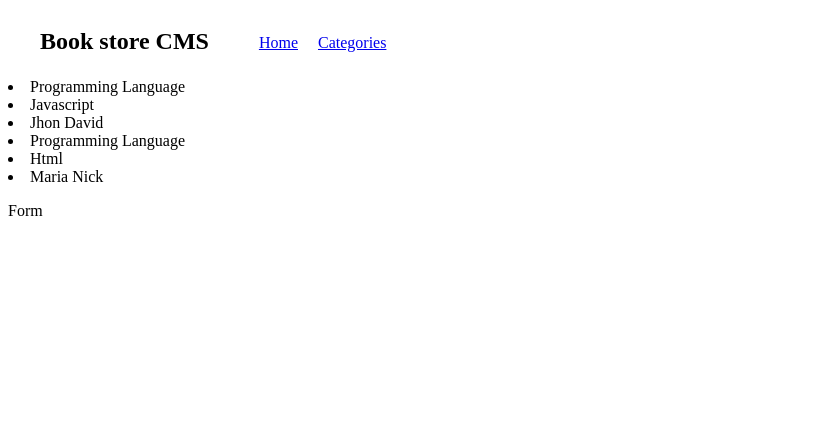
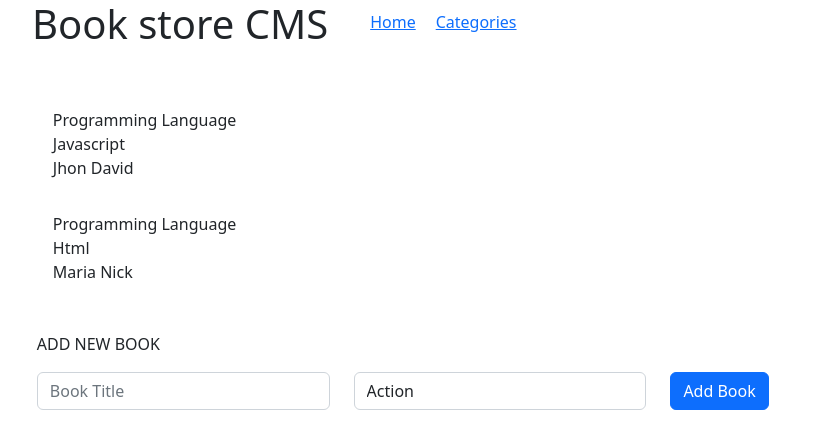
Before and after one commit to looh16/bookstore, a React (Create React App) app: page / in a window 1280 px wide. Shown: the top 448 px of the page, without its empty margins (0-824 px from the left). Built offline with nearby package versions, Linux system fonts and the light colour scheme.

Commit message:
Add form and css

```diff
--- a/package.json
+++ b/package.json
@@ -11,6 +11,7 @@
     "@testing-library/user-event": "^13.5.0",
     "big-js": "^3.1.3",
     "big.js": "^6.2.1",
+    "bootstrap": "^5.2.0",
     "eslint": "^7.32.0",
     "eslint-config-airbnb": "^18.2.1",
     "eslint-plugin-import": "^2.26.0",
@@ -18,9 +19,12 @@
     "eslint-plugin-react": "^7.30.1",
     "eslint-plugin-react-hooks": "^4.6.0",
     "react": "^18.2.0",
+    "react-bootstrap": "^2.5.0",
     "react-dom": "^18.2.0",
+    "react-dropdown-select": "^4.9.0",
     "react-router-dom": "^6.3.0",
     "react-scripts": "5.0.1",
+    "react-select": "^5.4.0",
     "react-test-renderer": "^18.2.0",
     "stylelint": "^13.13.1",
     "stylelint-config-standard": "^21.0.0",
--- a/src/components/Books .js
+++ b/src/components/Books .js
@@ -1,5 +1,6 @@
 import React from 'react';
-import Form from './form';
+import BookForm from './form';
+import bookstyles from '../css/Books.module.css';
 
 const Books = () => {
   const books = [
@@ -18,16 +19,16 @@ const Books = () => {
   ];
 
   return (
-    <section>
+    <section className={bookstyles.bookList}>
       <div>
         {books.map((book) => (
-          <div key={book.id}>
+          <div key={book.id} className={bookstyles.details}>
             <li>{book.action}</li>
             <li>{book.title}</li>
             <li>{book.actor}</li>
           </div>
         ))}
-        <Form />
+        <BookForm />
       </div>
     </section>
 
--- a/src/components/Categories.js
+++ b/src/components/Categories.js
@@ -1,7 +1,8 @@
 import React from 'react';
+import categoriestyles from '../css/Categories.module.css';
 
 const Categories = () => (
-  <section>
+  <section className={categoriestyles.container}>
     <div>
       <p>
         Categories
--- a/src/components/form.js
+++ b/src/components/form.js
@@ -1,14 +1,38 @@
 import React from 'react';
+// import Select from 'react-select';
+import {
+  Row, Col, Form, Button,
+} from 'react-bootstrap';
+import 'bootstrap/dist/css/bootstrap.min.css';
+import formStyles from '../css/Form.module.css';
 
-const Form = () => (
-  <section>
-    <div>
-      <p>
-        Form
-      </p>
-    </div>
+const BookForm = () => (
+  <div className={formStyles.book}>
+    <p>
+      ADD NEW BOOK
+    </p>
+    <Form>
+      <Form.Group className="mb-3" controlId="bookTitle">
+        <Row>
+          <Col lg={3} md={6} sm={12} xs={12}>
+            <Form.Control type="email" placeholder="Book Title" />
+          </Col>
 
-  </section>
+          <Col lg={3} md={6} sm={12} xs={12}>
+            <Form.Control as="select" custom>
+              <option value="action">Action</option>
+              <option value="programming">Programming Language</option>
+            </Form.Control>
+          </Col>
+
+          <Col lg={3} md={6} sm={12} xs={12}>
+            <Button type="submit">Add Book</Button>
+          </Col>
+        </Row>
+      </Form.Group>
+    </Form>
+  </div>
+
 );
 
-export default Form;
+export default BookForm;
--- /dev/null
+++ b/src/css/Books.module.css
@@ -0,0 +1,12 @@
+.bookList {
+  margin-top: 2rem;
+  margin-left: 2.3rem;
+}
+
+.details {
+  padding: 1rem;
+}
+
+.details li {
+  list-style-type: none;
+}
--- /dev/null
+++ b/src/css/Categories.module.css
@@ -0,0 +1,4 @@
+.container {
+  margin-top: 2rem;
+  margin-left: 2.3rem;
+}
--- /dev/null
+++ b/src/css/Form.module.css
@@ -0,0 +1,4 @@
+.book {
+  margin-top: 2rem;
+  margin-left: 0;
+}
```
Also changed, not shown: 1 other file (tests, documents, lock files or other folders).
